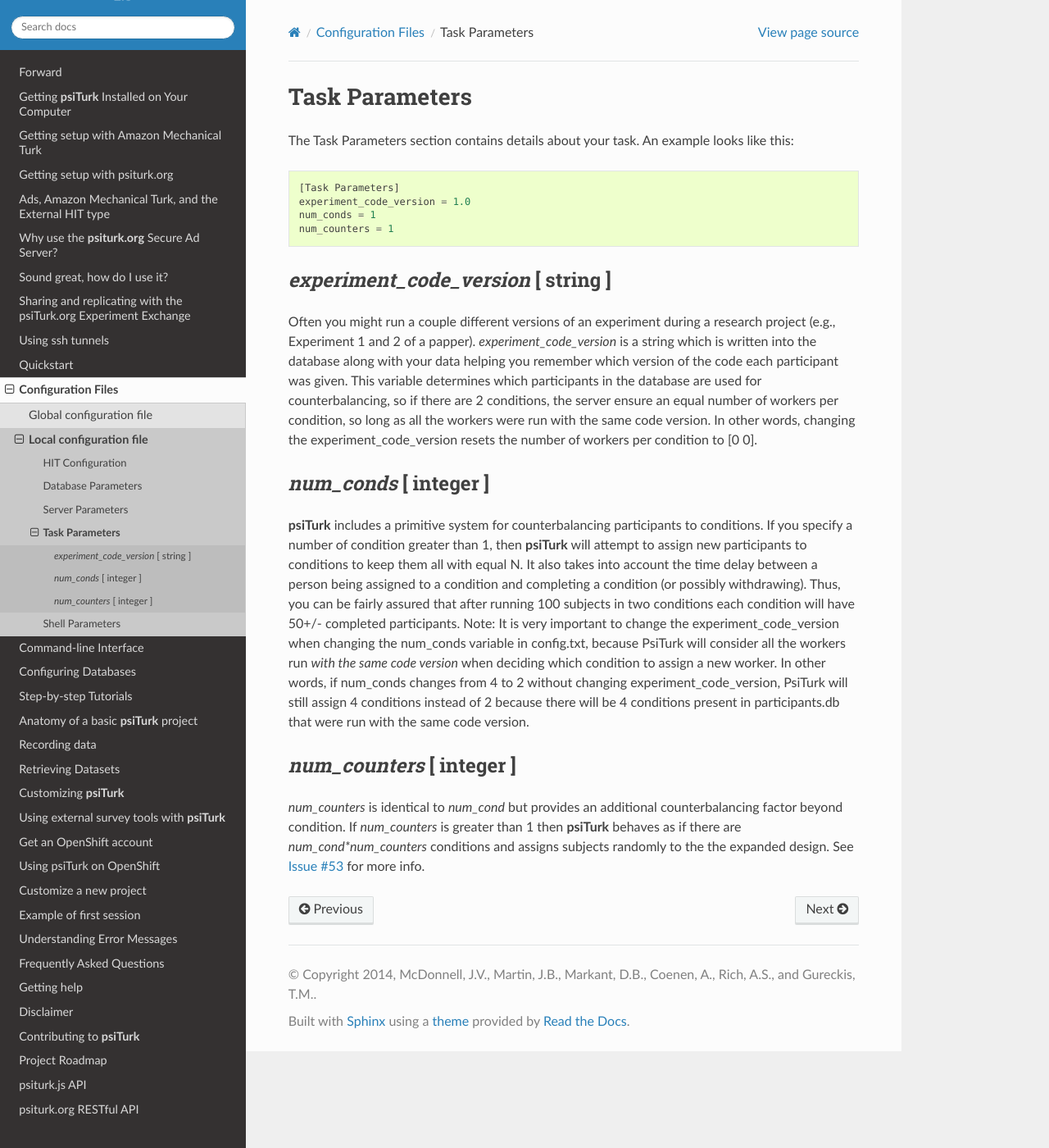
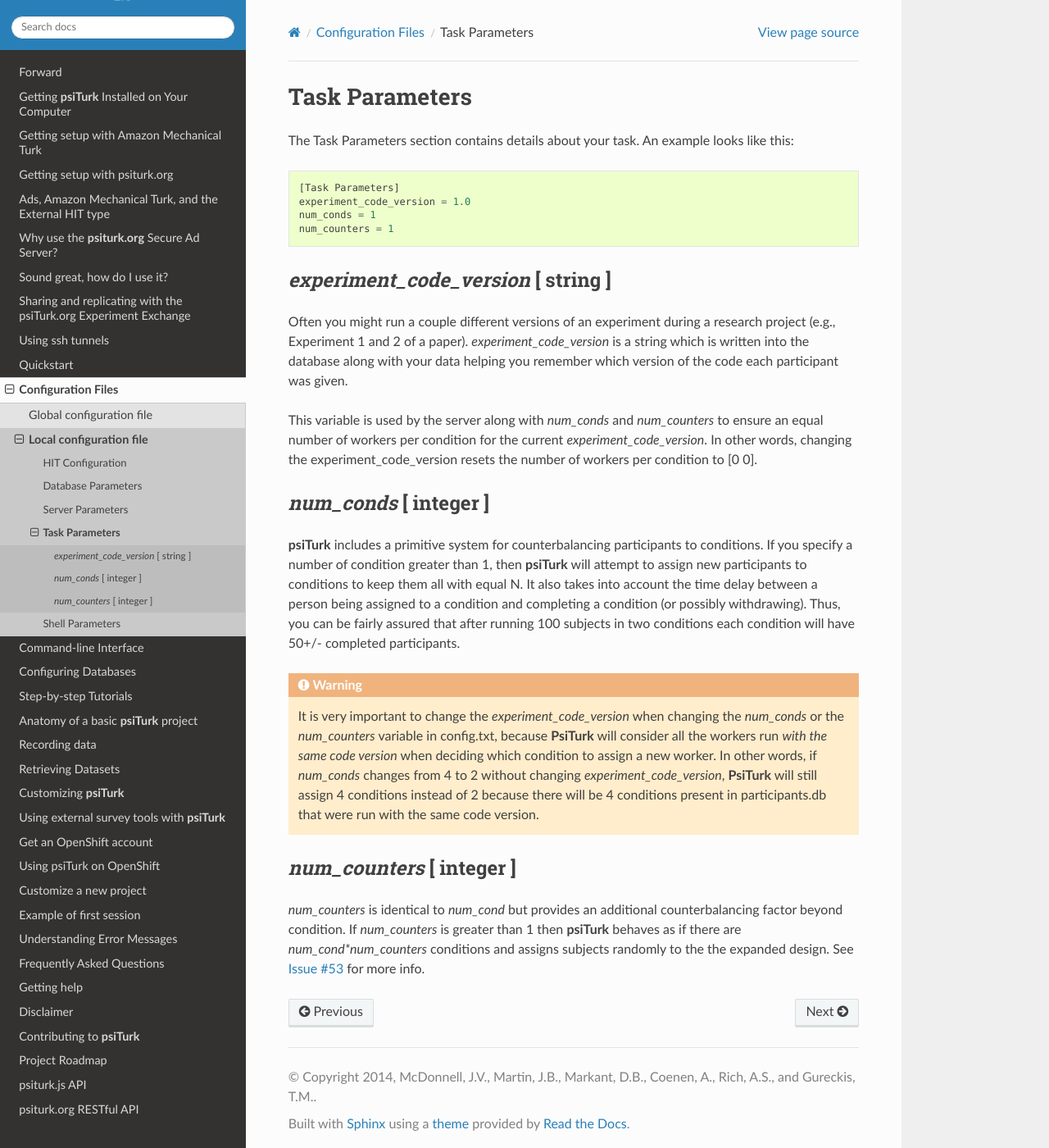
Before and after one commit to NYUCCL/psiTurk, a Sphinx documentation site: the page built from doc/config/task_parameters.rst, in a window 1280 px wide and 1400 px high. Shown: the whole window at 82% size. Built offline with Sphinx 7.4.7 and the Read the Docs theme 2.0.0, drawn with Linux system fonts in a browser that asks for light colours.

Commit message:
some light editing

```diff
--- a/doc/config/task_parameters.rst
+++ b/doc/config/task_parameters.rst
@@ -15,11 +15,12 @@
 -----------------------------------
 Often you might run a couple different versions
 of an experiment during a research project (e.g.,
-Experiment 1 and 2 of a papper).
+Experiment 1 and 2 of a paper).
 `experiment_code_version` is a string which is written into
 the database along with your data helping you remember which
 version of the code each participant was given.
-This variable determines which participants in the database are used for counterbalancing, so if there are 2 conditions, the server ensure an equal number of workers per condition, so long as all the workers were run with the same code version. In other words, changing the experiment_code_version resets the number of workers per condition to [0 0].
+
+This variable is used by the server along with `num_conds` and `num_counters` to ensure an equal number of workers per condition for the current `experiment_code_version`. In other words, changing the experiment_code_version resets the number of workers per condition to [0 0].
 
 
 `num_conds`  [ integer ]
@@ -33,7 +34,10 @@
 a condition (or possibly withdrawing).  Thus, you can be
 fairly assured that after running 100 subjects in two conditions
 each condition will have 50+/- completed participants.
-Note: It is very important to change the experiment_code_version when changing the num_conds variable in config.txt, because PsiTurk will consider all the workers run *with the same code version* when deciding which condition to assign a new worker. In other words, if num_conds changes from 4 to 2 without changing experiment_code_version, PsiTurk will still assign 4 conditions instead of 2 because there will be 4 conditions present in participants.db that were run with the same code version.
+
+.. warning::
+
+    It is very important to change the `experiment_code_version` when changing the `num_conds` or the `num_counters` variable in config.txt, because **PsiTurk** will consider all the workers run *with the same code version* when deciding which condition to assign a new worker. In other words, if `num_conds` changes from 4 to 2 without changing `experiment_code_version`, **PsiTurk** will still assign 4 conditions instead of 2 because there will be 4 conditions present in participants.db that were run with the same code version.
 
 `num_counters`  [ integer ]
 -------------------------
```
